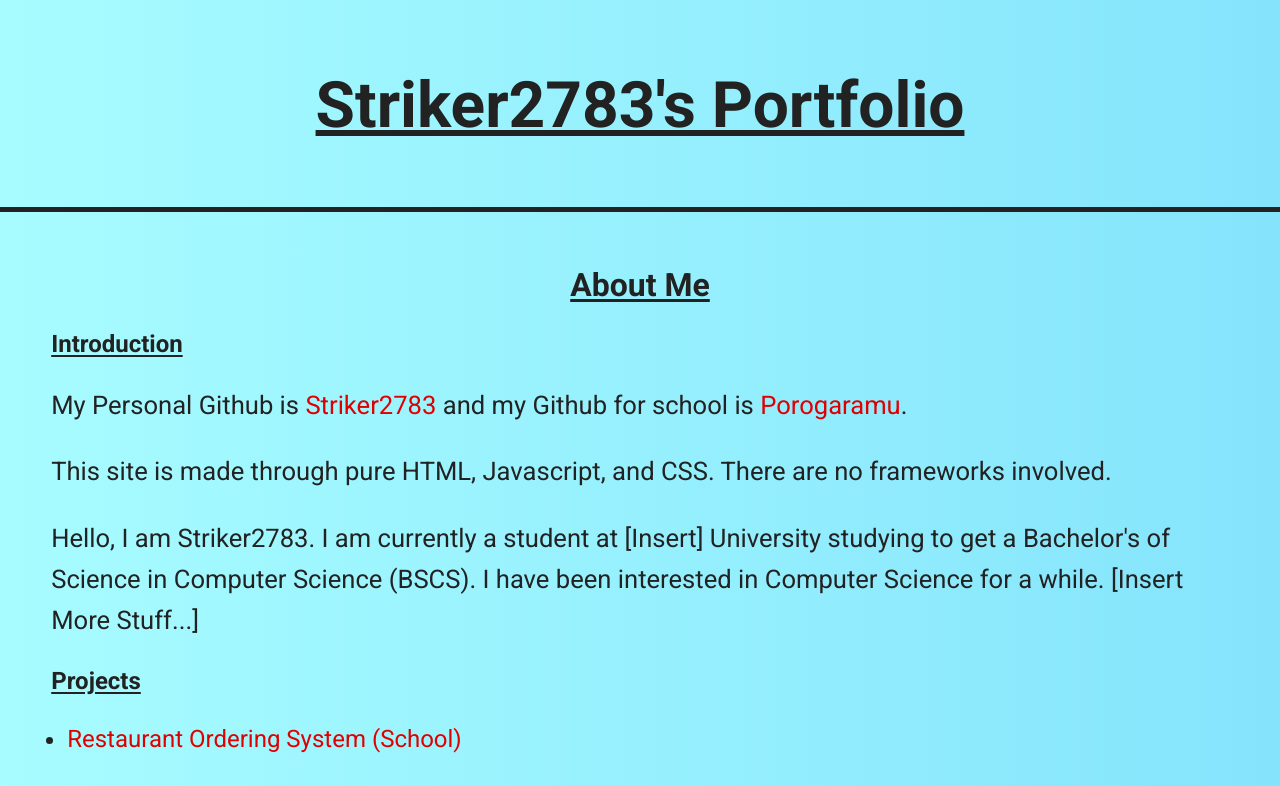
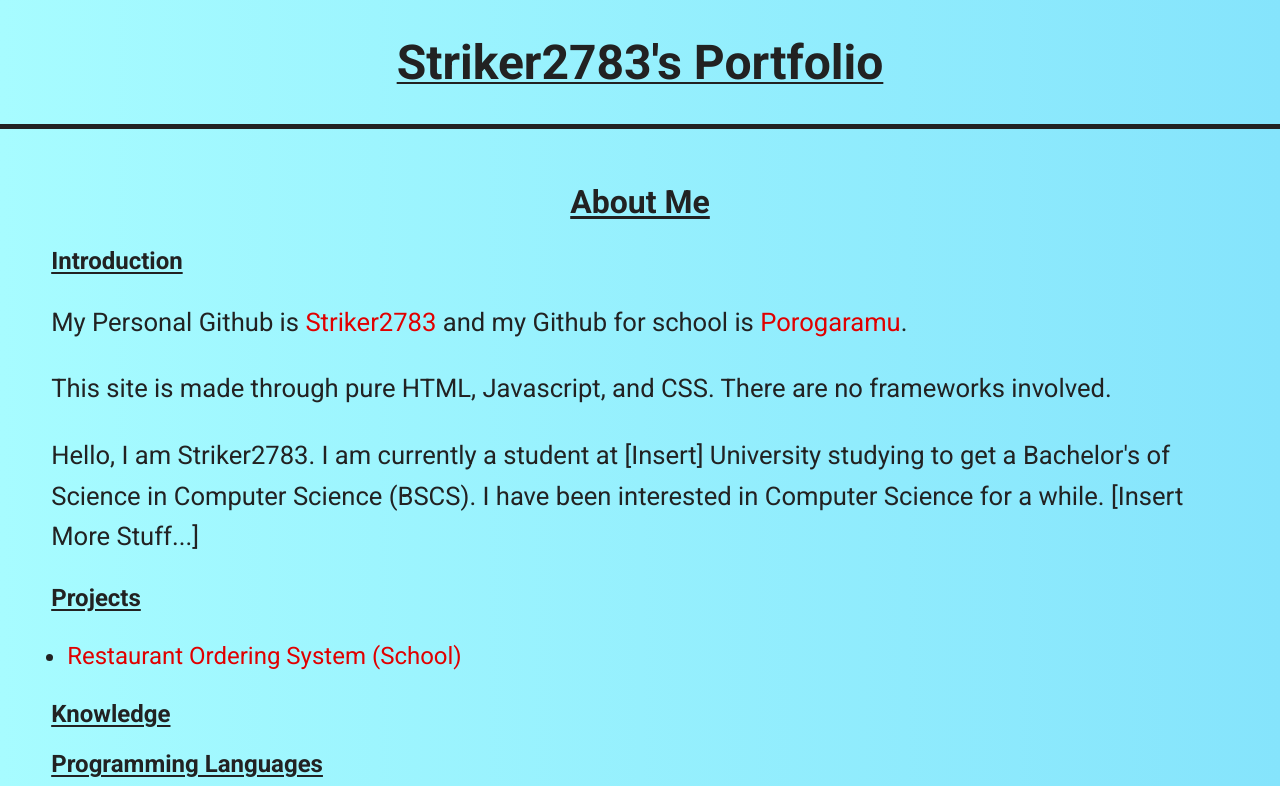
Before and after one commit to Striker2783/Striker2783.github.io, a website: page index.html in a window 1280 px wide. Shown: the top 786 px of the page. Drawn offline with Linux system fonts and the light colour scheme.

Commit message:
Redid Nav-bar Component

```diff
--- a/components/nav-bar.js
+++ b/components/nav-bar.js
@@ -6,9 +6,12 @@
   connectedCallback() {
     this.innerHTML = `
     <nav>
-        <h1 class="big-header header" style="font-size: 4rem" href="/">Striker2783's Portfolio</h1>
-    </nav>
-    `;
+    <h1>
+      <a href="/">
+        Striker2783's Portfolio
+      </a>
+    </h1>
+  </nav>`;
   }
 }
 
--- a/index.css
+++ b/index.css
@@ -24,6 +24,12 @@
   justify-content: center;
   padding: 0.5em;
   border-bottom: 0.2em solid var(--text-color);
+  > h1 > a {
+    font-size: 3rem;
+    color: var(--text-color);
+    text-align: center;
+    font-family: "Roboto", sans-serif;
+  }
 }
 
 a {
@@ -37,7 +43,8 @@
 }
 
 /* Header Styles */
-h1, h2 {
+h1,
+h2 {
   font-size: x-large;
   line-height: 1.25; /* Improved spacing between lines */
   text-decoration: underline;
@@ -73,10 +80,3 @@
 .project-list a:hover {
   font-size: larger; /* Slightly increase font size on hover */
 }
-
-/* Big Header for special sections */
-.big-header {
-  font-size: xx-large;
-  text-align: center;
-  font-family: "Roboto", sans-serif;
-}
--- a/index.html
+++ b/index.html
@@ -7,7 +7,7 @@
 </head>
 
 <body>
-  <nav-bar />
+  <nav-bar></nav-bar>
   <main>
     <h1>About Me</h1>
     <article>
```
